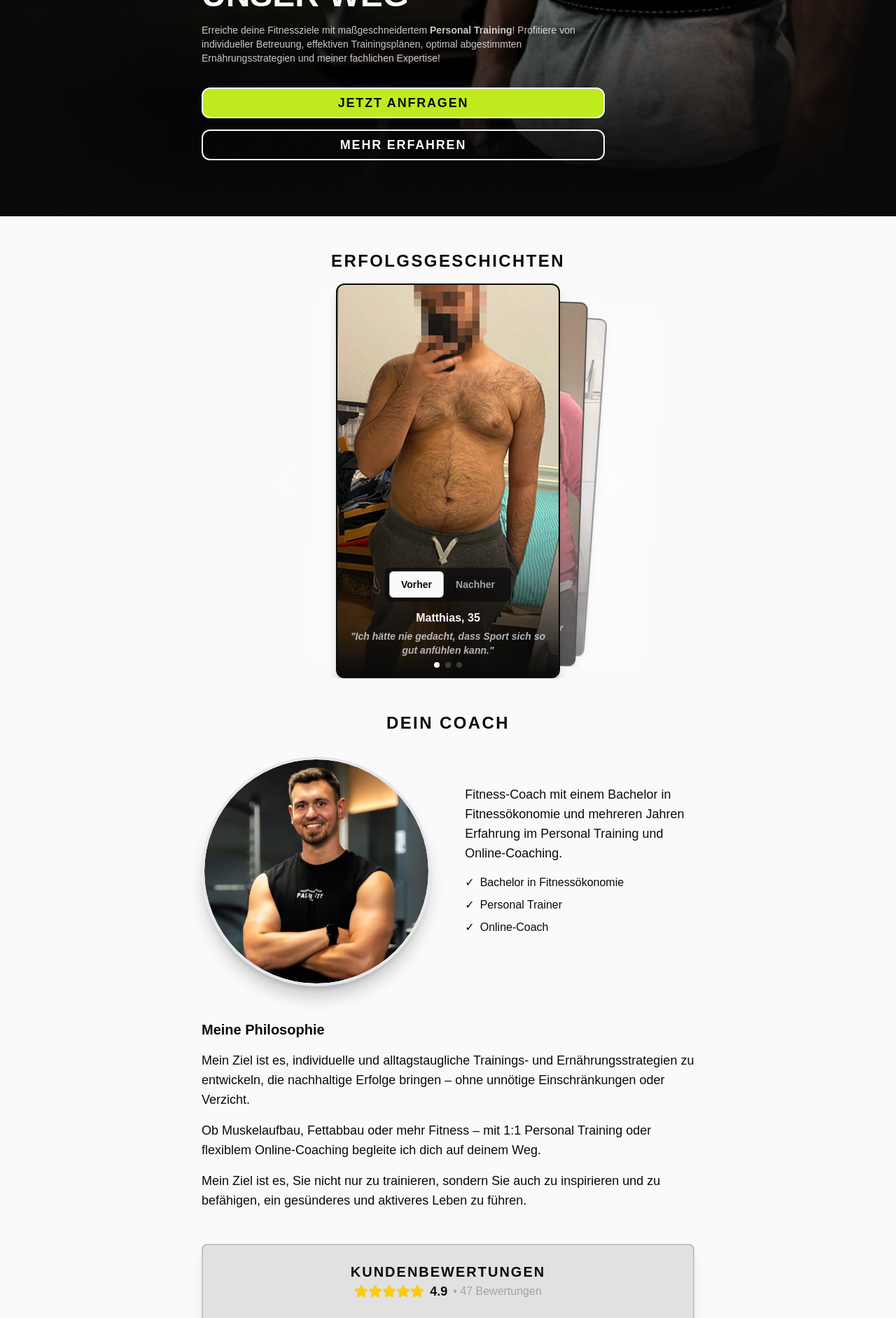
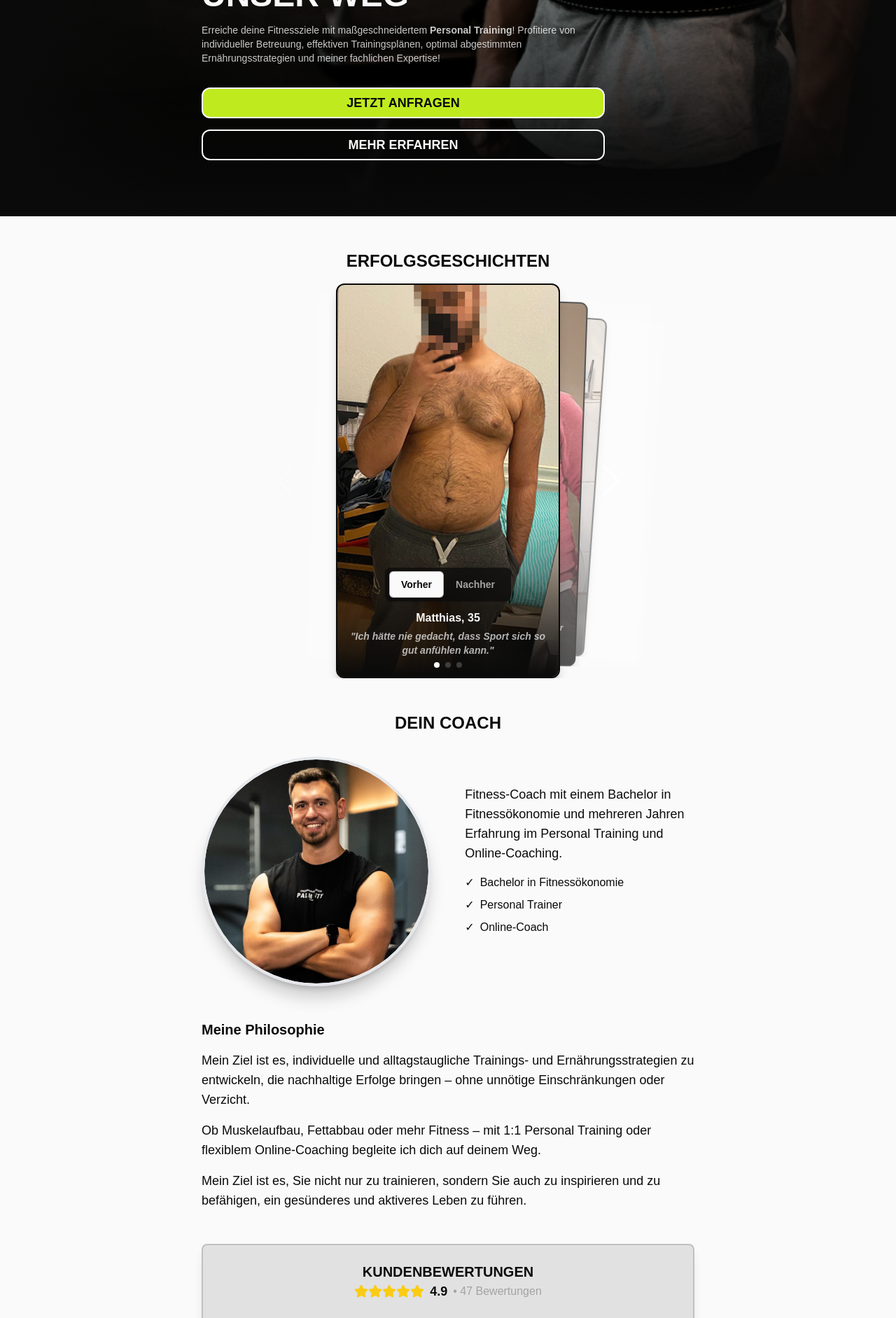
Before and after one commit to maltekuhr/jr-coaching, a Next.js app: page / in a window 1280 px wide. Shown: the part 340-2223 px from the top of the page at 70% size. Built offline with nearby package versions, Linux system fonts and the light colour scheme.

Commit message:
Refactor button styles across multiple components to remove unnecessary tracking-widest class for improved consistency and readability. Update About, Contact, Google Reviews, Transformation, and Rechner sections accordingly.

```diff
--- a/src/app/(home)/components/about-section.tsx
+++ b/src/app/(home)/components/about-section.tsx
@@ -6,7 +6,7 @@
 export const AboutSection = () => {
   return (
     <section className="my-12">
-      <h2 className="text-2xl font-bold mb-8 tracking-widest uppercase text-center">Dein Coach</h2>
+      <h2 className="text-2xl font-bold mb-8  uppercase text-center">Dein Coach</h2>
 
       <div className="flex flex-col sm:flex-row sm:gap-12 sm:mb-12 items-center justify-center">
         {/* Image - Full width on mobile, left side on desktop */}
--- a/src/app/(home)/components/contact-section.tsx
+++ b/src/app/(home)/components/contact-section.tsx
@@ -101,7 +101,7 @@
 
               <Button
                 type="submit"
-                className="w-full bg-primary text-primary-foreground rounded-xl text-lg py-5 font-bold hover:bg-primary/90 tracking-widest uppercase"
+                className="w-full bg-primary text-primary-foreground rounded-xl text-lg py-5 font-bold hover:bg-primary/90  uppercase"
                 disabled={!name.trim() || selectedGoals.length === 0}
             >
               Jetzt kontaktieren
--- a/src/app/(home)/components/google-reviews-section.tsx
+++ b/src/app/(home)/components/google-reviews-section.tsx
@@ -28,7 +28,7 @@
     <section className="my-12">
 
       <div className="bg-foreground/10 rounded-lg p-6 shadow-lg border-2 border-foreground/15">
-      <h2 className="text-xl font-bold tracking-widest uppercase text-center">Kundenbewertungen</h2>
+      <h2 className="text-xl font-bold  uppercase text-center">Kundenbewertungen</h2>
 
         <div className="flex items-center justify-center mb-6">
           <div className="flex items-center gap-2">
--- a/src/app/(home)/components/transformation-section.tsx
+++ b/src/app/(home)/components/transformation-section.tsx
@@ -121,7 +121,7 @@
 
   return (
     <section className="my-12">
-      <h2 className="text-2xl font-bold mb-4 tracking-widest uppercase text-center">Erfolgsgeschichten</h2>
+      <h2 className="text-2xl font-bold mb-4  uppercase text-center">Erfolgsgeschichten</h2>
 
       <div className="max-w-lg mx-auto">
         <Swiper
--- a/src/app/rechner/page.tsx
+++ b/src/app/rechner/page.tsx
@@ -169,7 +169,7 @@
 
         <div className="flex justify-end px-4 mt-1">
             <Link href="/leistungen" className="w-full">
-              <Button variant="outline" className="w-full bg-foreground text-background tracking-widest uppercase font-bold">Jetzt durchstarten</Button>
+              <Button variant="outline" className="w-full bg-foreground text-background  uppercase font-bold">Jetzt durchstarten</Button>
             </Link>
         </div>
       </DialogContent>
@@ -354,7 +354,7 @@
           der dich Schritt für Schritt zu deinem Ziel führt.
         </p>
         <p className="text-xl font-bold mb-6">Lass uns den Weg zu DEINER BESTFORM gemeinsam gehen</p>
-        <Button size="lg" onClick={scrollToContact} className="bg-foreground text-background tracking-widest uppercase font-bold">
+        <Button size="lg" onClick={scrollToContact} className="bg-foreground text-background  uppercase font-bold">
           Jetzt starten
         </Button>
       </div>
--- a/src/components/Header.tsx
+++ b/src/components/Header.tsx
@@ -57,10 +57,10 @@
                 </p>
 
                 <div className="space-y-4 pt-4 grid">
-                  <Button className="w-full bg-primary border-2 border-background text-primary-foreground rounded-xl text-lg py-5 font-bold hover:bg-primary/90 tracking-widest uppercase">
+                  <Button className="w-full bg-primary border-2 border-background text-primary-foreground rounded-xl text-lg py-5 font-bold hover:bg-primary/90  uppercase">
                     Jetzt anfragen
                   </Button>
-                  <Button className="text-lg py-5 text-background font-bold bg-transparent rounded-xl border-background border-2 tracking-widest uppercase hover:bg-foreground/10 focus-visible:text-background">
+                  <Button className="text-lg py-5 text-background font-bold bg-transparent rounded-xl border-background border-2  uppercase hover:bg-foreground/10 focus-visible:text-background">
                     Mehr erfahren
                   </Button>
                 </div>
```
